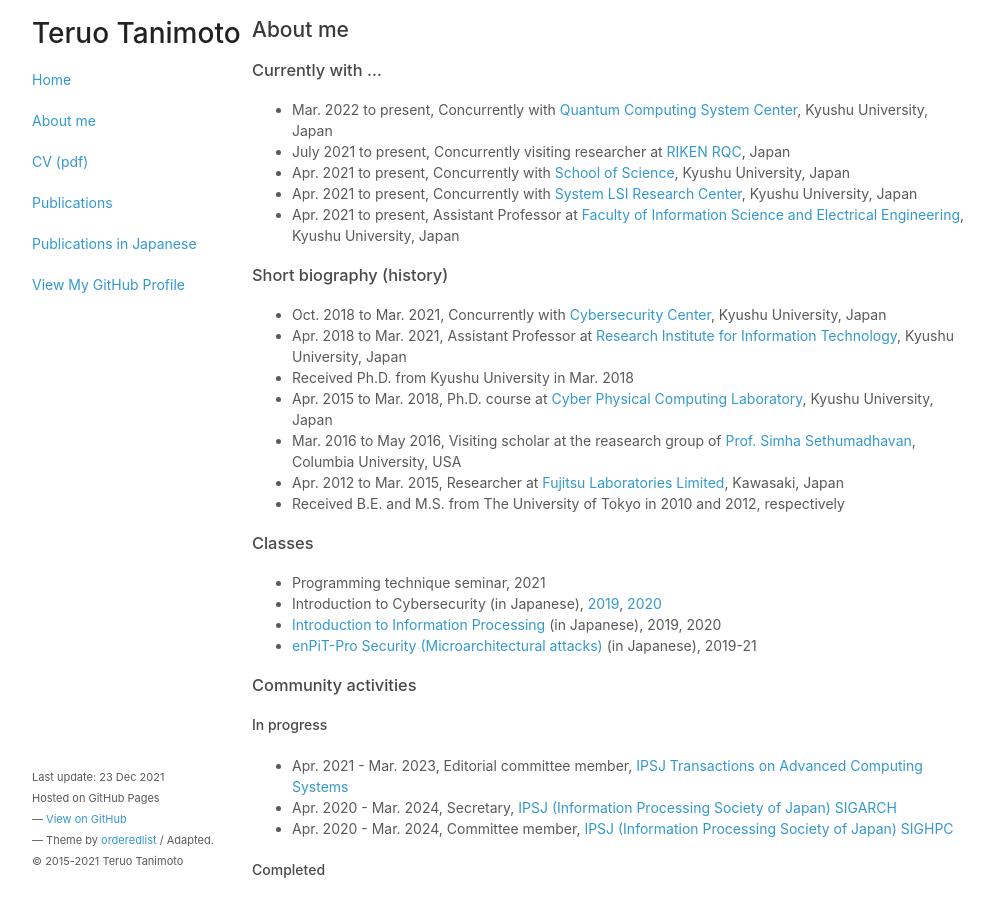
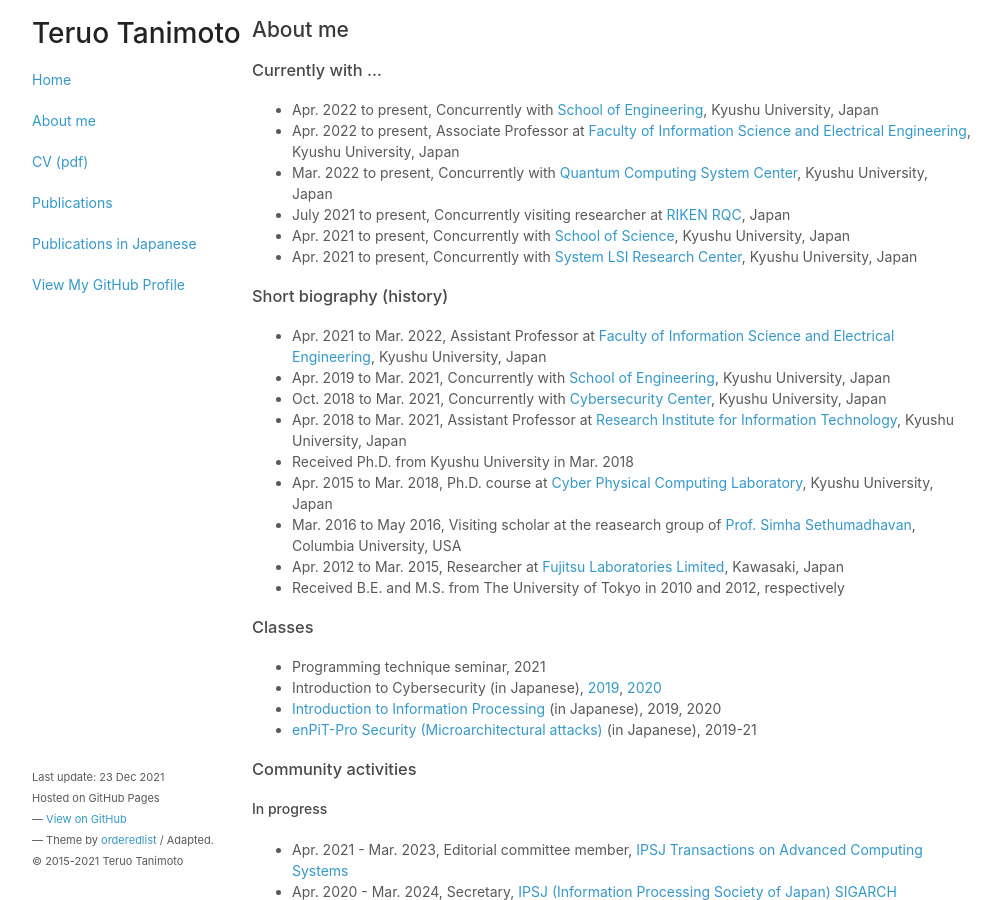
Before and after one commit to teruo41/teruo41.github.io, a Jekyll site: the page built from about.md, in a window 1280 px wide and 900 px high. Shown: the whole window, without its empty margins (138-1139 px from the left). Built offline with Jekyll 4.4.1, drawn with Linux system fonts in a browser that asks for light colours.

Commit message:
Update about.md

```diff
--- a/about.md
+++ b/about.md
@@ -6,14 +6,16 @@ title: About me
 ## About me
 
 ### Currently with ...
++ Apr. 2022 to present, Concurrently with [School of Engineering](https://www.eng.kyushu-u.ac.jp/e/), Kyushu University, Japan
++ Apr. 2022 to present, Associate Professor at [Faculty of Information Science and Electrical Engineering](https://www.isee.kyushu-u.ac.jp/e/), Kyushu University, Japan
 + Mar. 2022 to present, Concurrently with [Quantum Computing System Center](https://qcsc.kyusuh-u.ac.jp/en/), Kyushu University, Japan
 + July 2021 to present, Concurrently visiting researcher at [RIKEN RQC](https://www.riken.jp/en/research/labs/rqc/index.html), Japan
 + Apr. 2021 to present, Concurrently with [School of Science](https://www.sci.kyushu-u.ac.jp/e/), Kyushu University, Japan
 + Apr. 2021 to present, Concurrently with [System LSI Research Center](https://slrc.kyushu-u.ac.jp/en/), Kyushu University, Japan
-+ Apr. 2021 to present, Assistant Professor at [Faculty of Information Science and Electrical Engineering](https://www.isee.kyushu-u.ac.jp/e/), Kyushu University, Japan
 
 ### Short biography (history)
-<!-- + Apr. 2019 to Mar. 2021, Concurrently with [School of Engineering](https://www.eng.kyushu-u.ac.jp/e/), Kyushu University, Japan -->
++ Apr. 2021 to Mar. 2022, Assistant Professor at [Faculty of Information Science and Electrical Engineering](https://www.isee.kyushu-u.ac.jp/e/), Kyushu University, Japan
++ Apr. 2019 to Mar. 2021, Concurrently with [School of Engineering](https://www.eng.kyushu-u.ac.jp/e/), Kyushu University, Japan
 + Oct. 2018 to Mar. 2021, Concurrently with [Cybersecurity Center](https://cs.kyushu-u.ac.jp/en/), Kyushu University, Japan
 + Apr. 2018 to Mar. 2021, Assistant Professor at [Research Institute for Information Technology](http://ri2t.kyushu-u.ac.jp/en/index-e.html), Kyushu University, Japan
 + Received Ph.D. from Kyushu University in Mar. 2018
```
